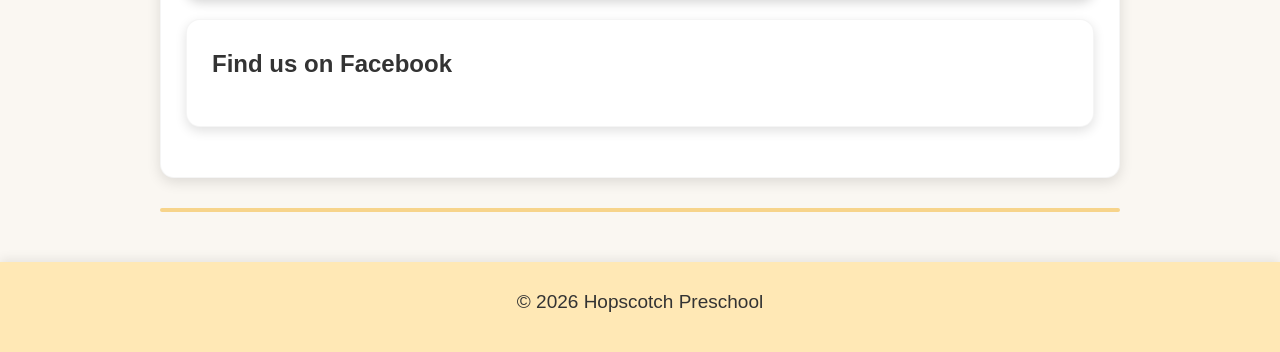
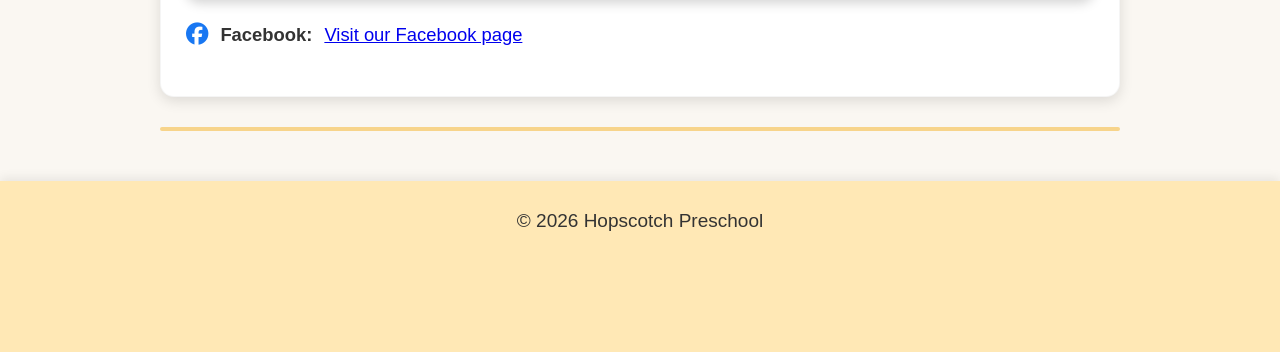
Before and after one commit to ethangibson745/preschool_site, a Flask app: page /contact in a window 1280 px wide. Shown: the part 760-1112 px from the top of the page. After the commit the page ends 991 px from the top, so only its background shows below. Run offline with Flask 3, Linux system fonts and the light colour scheme; data that the repository does not hold is empty; some libraries are stand-ins or nearby versions.

Commit message:
facebook link

```diff
--- a/templates/base.html
+++ b/templates/base.html
@@ -39,11 +39,5 @@
         <p>© 2026 Hopscotch Preschool</p>
     </footer>
 
-    <!-- FACEBOOK EMBED SCRIPT -->
-    <div id="fb-root"></div>
-    <script async defer crossorigin="anonymous"
-        src="https://connect.facebook.net/en_US/sdk.js#xfbml=1&version=v18.0">
-    </script>
-
 </body>
 </html>
--- a/templates/contact.html
+++ b/templates/contact.html
@@ -34,21 +34,14 @@
         </iframe>
     </div>
 
-    <!-- FACEBOOK EMBED -->
-    <div class="card" style="margin-top: 20px;">
-        <h2>Find us on Facebook</h2>
-
-        <div class="fb-page"
-             data-href="https://www.facebook.com/HopscotchPreschoolPlayschoolCastleDonington"
-             data-tabs=""
-             data-width="380"
-             data-height=""
-             data-small-header="false"
-             data-adapt-container-width="true"
-             data-hide-cover="false"
-             data-show-facepile="true">
-        </div>
-    </div>
+    <!-- FACEBOOK LINK ONLY -->
+    <p class="contact-item" style="margin-top: 20px;">
+        <i class="fa-brands fa-facebook contact-icon" style="color:#1877f2;"></i>
+        <strong>Facebook:</strong>
+        <a href="https://www.facebook.com/HopscotchPreschoolPlayschoolCastleDonington" target="_blank">
+            Visit our Facebook page
+        </a>
+    </p>
 
 </div>
 
```
